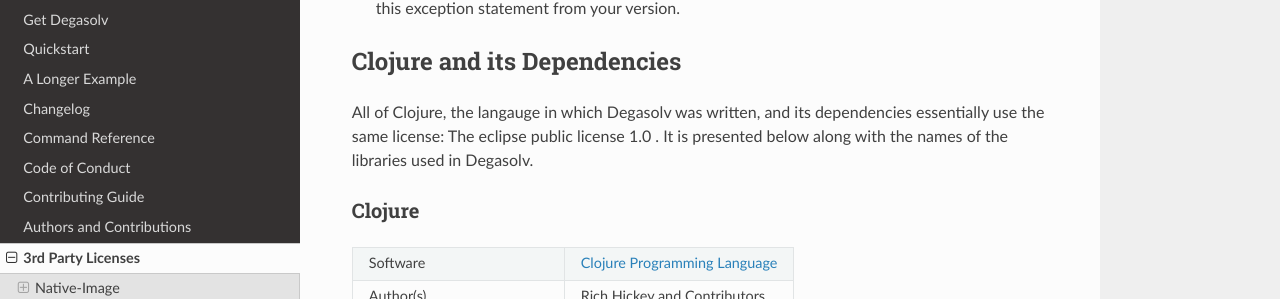
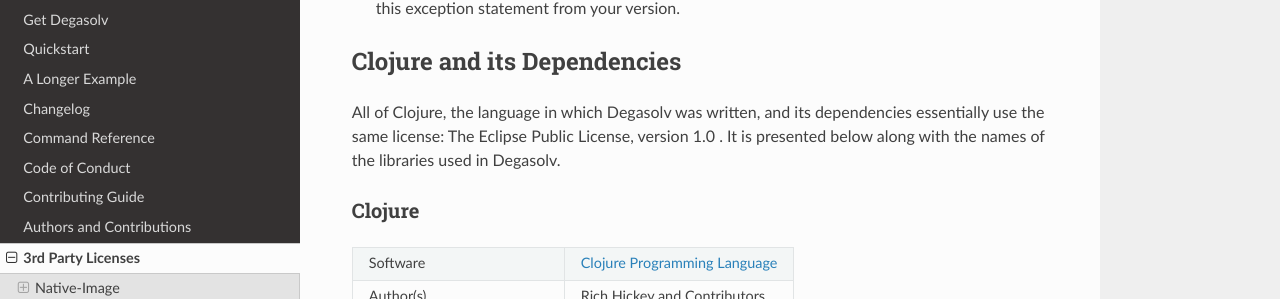
Before and after one commit to djhaskin987/degasolv, a Sphinx documentation site: the page built from docs/3rd-party-licenses.rst, in a window 1280 px wide and 900 px high, scrolled down 7707 px. Shown: the part 155-454 px from the top of the window. Built offline with Sphinx 7.4.7 and the Read the Docs theme 2.0.0, drawn with Linux system fonts in a browser that asks for light colours.

Commit message:
Clarification point

```diff
--- a/docs/3rd-party-licenses.rst
+++ b/docs/3rd-party-licenses.rst
@@ -377,9 +377,10 @@
 Clojure and its Dependencies
 ----------------------------
 
-All of Clojure, the langauge in which Degasolv was written, and its
-dependencies essentially use the same license: The eclipse public license 1.0 .
-It is presented below along with the names of the libraries used in Degasolv.
+All of Clojure, the language in which Degasolv was written, and its
+dependencies essentially use the same license: The Eclipse Public License,
+version 1.0 .  It is presented below along with the names of the libraries used
+in Degasolv.
 
 Clojure
 +++++++
```
